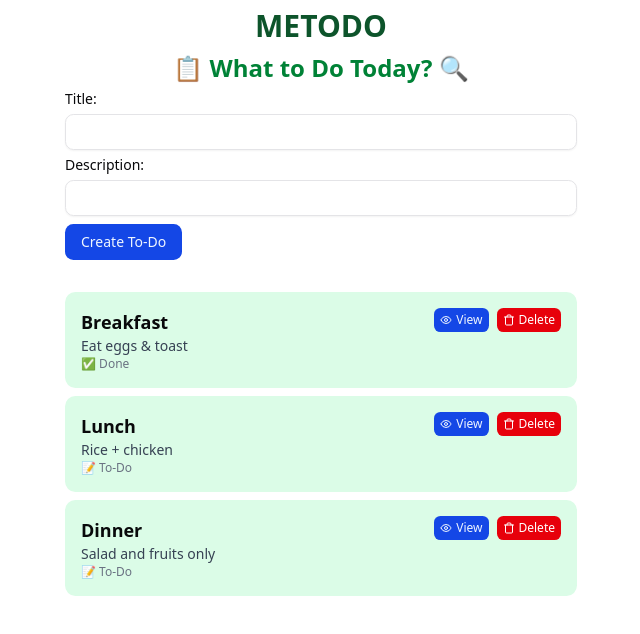
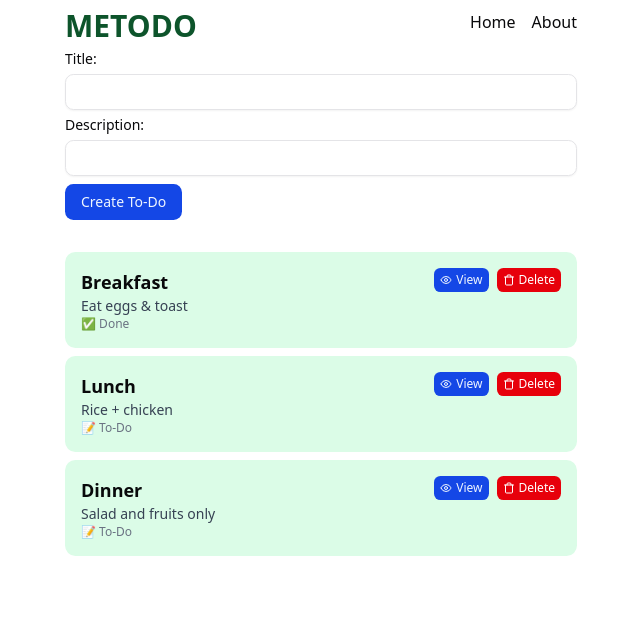
Before and after one commit to rudihedev/metodo, a React (Vite) app: page / in a window 1280 px wide. Shown: the top 634 px of the page, without its empty margins (319-959 px from the left). Built offline with nearby package versions, Linux system fonts and the light colour scheme.

Commit message:
feat: navbar in app route

```diff
--- a/src/app.tsx
+++ b/src/app.tsx
@@ -1,15 +1,25 @@
 import { Tasks } from "@/modules/task/tasks";
+import { Link } from "react-router";
 
 export function App() {
   return (
     <div className="flex justify-center">
       <main className="w-full max-w-lg space-y-2">
-        <h1 className="mt-2 text-center text-3xl font-bold text-green-900">
-          METODO
-        </h1>
-        <h2 className="text-center text-2xl font-bold text-green-700">
-          📋 What to Do Today? 🔍
-        </h2>
+        <nav className="flex items-center justify-between gap-4">
+          <h1 className="mt-2 text-center text-3xl font-bold text-green-900">
+            <Link to="/">METODO</Link>
+          </h1>
+
+          <ul className="inline-flex gap-4">
+            <li>
+              <Link to="/">Home</Link>
+            </li>
+            <li>
+              <Link to="/about">About</Link>
+            </li>
+          </ul>
+        </nav>
+
         <Tasks />
       </main>
     </div>
```
